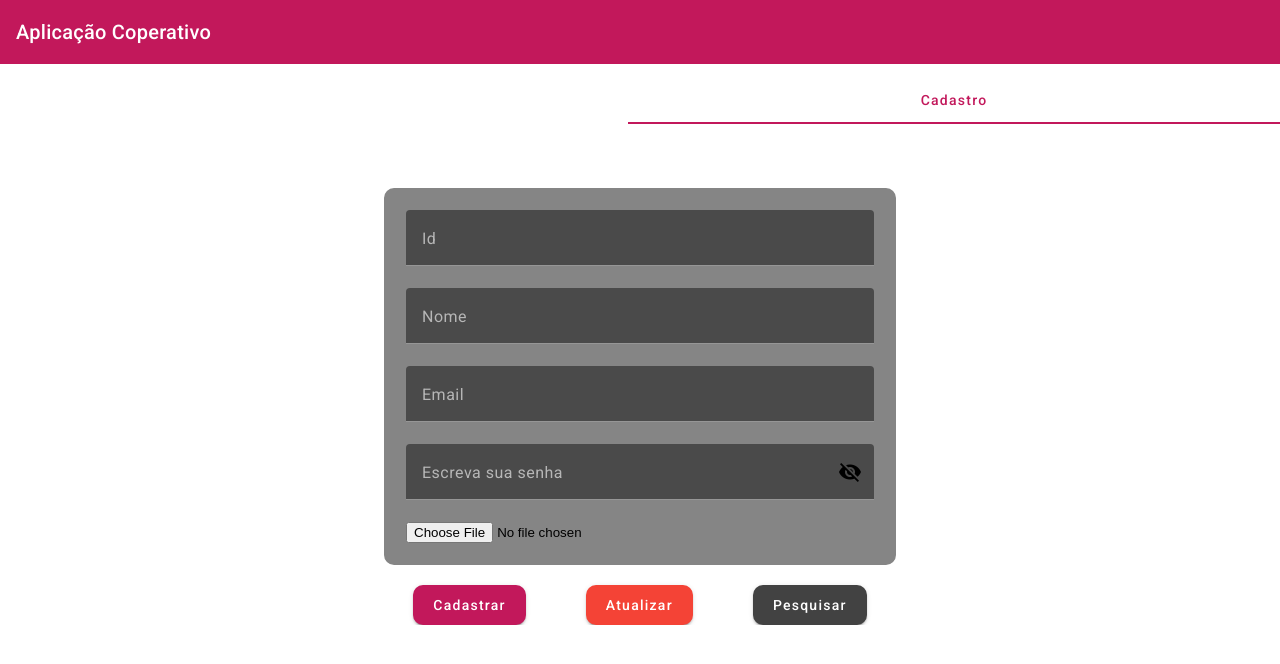
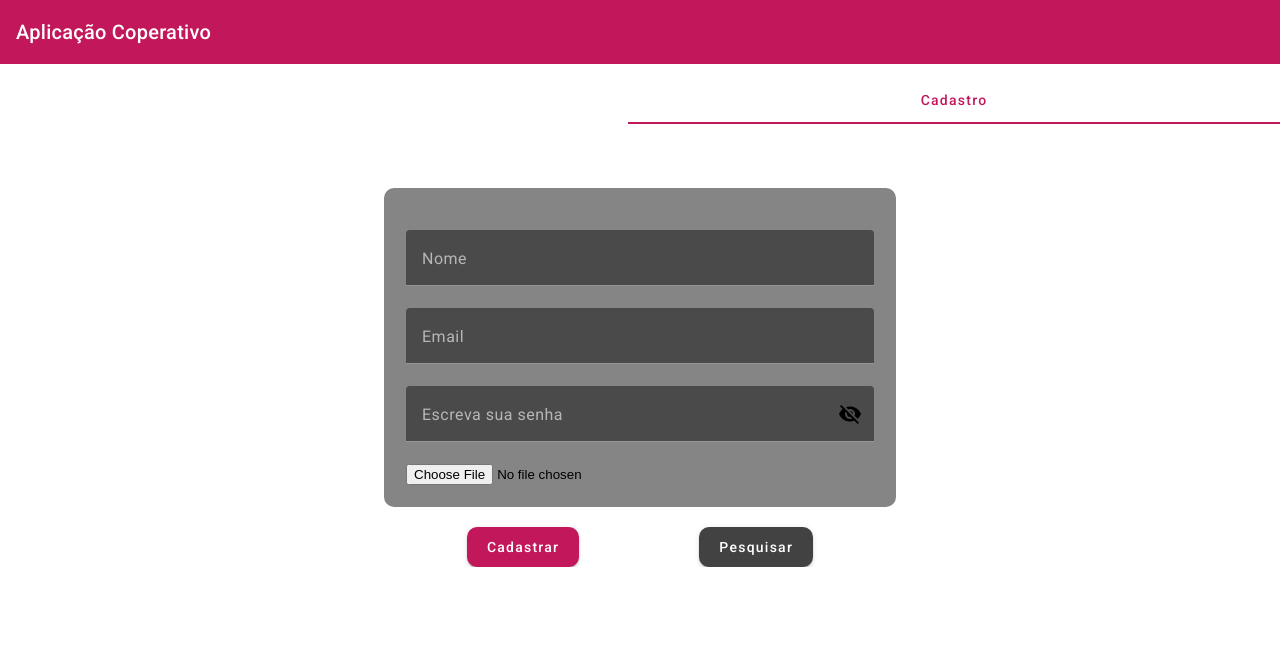
Before and after one commit to Lion9m/coperativo, an Angular app: page / in a window 1280 px wide. Both pictures are taken after a click on the tab "Cadastro". Shown: the top 664 px of the page. Built offline with nearby package versions, Linux system fonts and the light colour scheme.

Commit message:
Update
11.04.2023 - 16:39
Finalização da parte do cadastro

```diff
--- a/src/app/cadastro/cadastro.component.html
+++ b/src/app/cadastro/cadastro.component.html
@@ -1,9 +1,9 @@
 <!--==========================================================================================================================-->
 <!--==========================================================================================================================-->
 <!--INPUTS-->
-<div *ngIf="mostrarTelaAtual">
+
   <div class="cor-do-formulario">
-  <mat-form-field appearance="fill" class="inputs">
+  <mat-form-field appearance="fill" class="inputs" *ngIf="mostrarBotao">
     <mat-label>Id</mat-label>
     <input matInput [(ngModel)]="id">
   </mat-form-field>
@@ -36,9 +36,9 @@
   <div class="example-button-row">
     <button mat-raised-button color="primary" class="botao" (click)="criarDado()">Cadastrar</button>
 
-    <button mat-raised-button color="warn" class="botaoAtualizar" (click)="atualizarDado()">Atualizar</button>
+    <button mat-raised-button color="warn" class="botaoAtualizar" (click)="atualizarDado()" *ngIf="mostrarBotao">Atualizar</button>
 
-    <button mat-raised-button  class="botaoPesquisar" (click)="pegarDado()" >Pesquisar</button>
+    <button mat-raised-button  class="botaoPesquisar" (click)="pegarDado()" (click)="mostrarOuOcultarBotao()">Pesquisar</button>
   <br>
   </div>
   <!--==========================================================================================================================-->
--- a/src/app/cadastro/cadastro.component.ts
+++ b/src/app/cadastro/cadastro.component.ts
@@ -23,6 +23,12 @@ export class CadastroComponent {
   }
 
   //==================================================================================================================//
+mostrarBotao = false;
+
+mostrarOuOcultarBotao() {
+  this.mostrarBotao = true;
+}
+
   //==================================================================================================================//
   async criarDado(){
 
--- a/src/app/tab/tab.component.html
+++ b/src/app/tab/tab.component.html
@@ -5,6 +5,6 @@
 </p>
 
 <mat-tab-group>
-  <mat-tab label="Cards" > <app-cards></app-cards> </mat-tab>
+  <mat-tab label="Cards"> <app-cards></app-cards> </mat-tab>
   <mat-tab label="Cadastro"> <app-cadastro></app-cadastro> </mat-tab>
 </mat-tab-group>
--- a/src/app/tab/tab.component.ts
+++ b/src/app/tab/tab.component.ts
@@ -7,4 +7,6 @@ import { Component } from '@angular/core';
 })
 export class TabComponent {
 
+
+
 }
```
